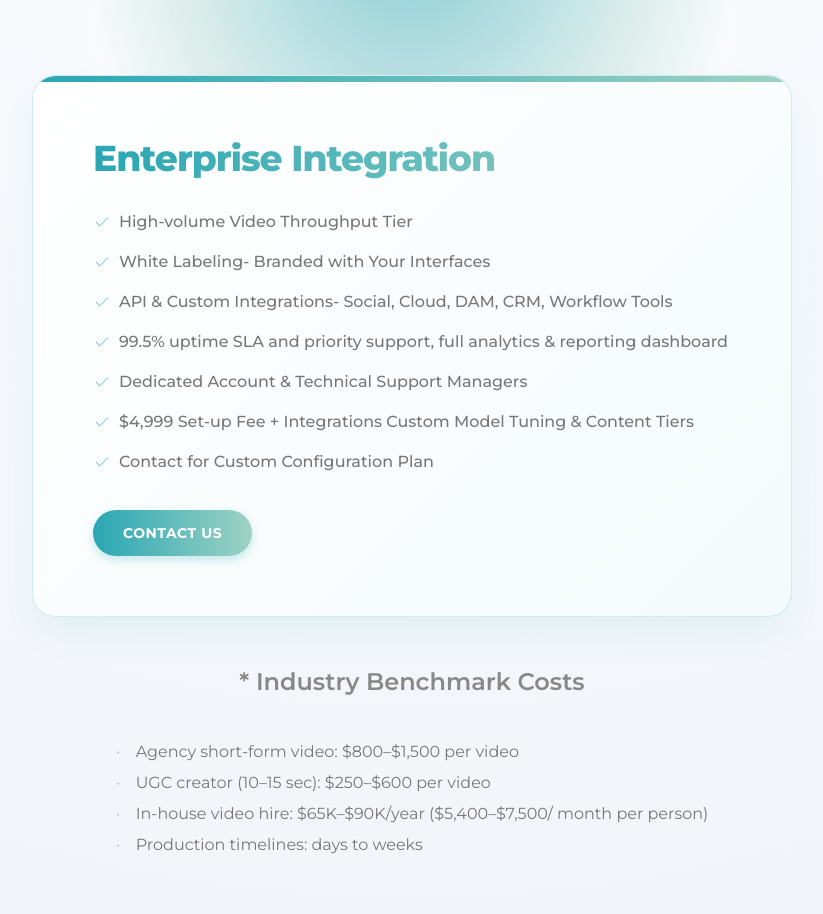
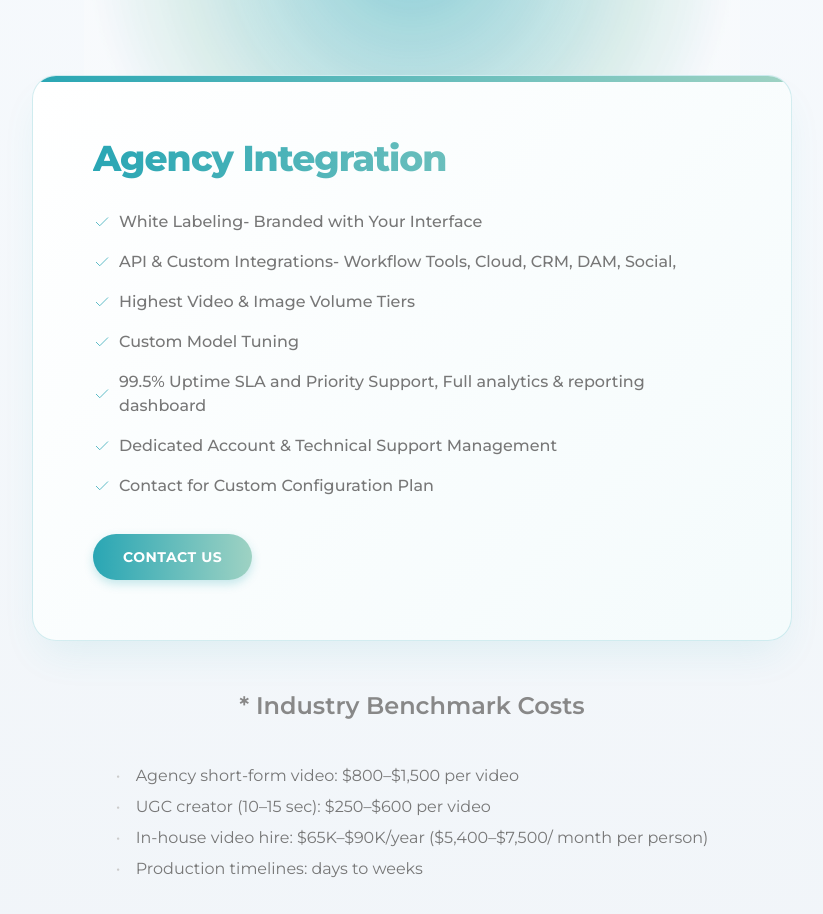
Before and after one commit to runhelixai/runhelix-website, a Next.js app: page / in a window 1280 px wide. Shown: the part 9040-9954 px from the top of the page, without its empty margins (228-1051 px from the left). Built offline with nearby package versions, Linux system fonts and the light colour scheme; no server answers; the database is empty.

Commit message:
styles:pricing section content change'

```diff
--- a/src/modulars/home/simplePricing/index.js
+++ b/src/modulars/home/simplePricing/index.js
@@ -295,37 +295,41 @@ export default function SimplePricing() {
           <div className={styles.pricingbottommain}>
             <div className={styles.pricingbottom}>
               <div className={styles.pricingbottomtopbox}>
-                <h6>Enterprise Integration</h6>
+                <h6>Agency Integration</h6>
                 <div className={styles.iconText}>
                   <img src={CheckIcon} alt="CheckIcon" />
-                  <span>High-volume Video Throughput Tier</span>
+                  <span>White Labeling- Branded with Your Interface
+                  </span>
                 </div>
                 <div className={styles.iconText}>
                   <img src={CheckIcon} alt="CheckIcon" />
-                  <span> White Labeling- Branded with Your Interfaces</span>
+                  <span> API & Custom Integrations- Workflow Tools, Cloud, CRM, DAM, Social,
+                  </span>
                 </div>
                 <div className={styles.iconText}>
                   <img src={CheckIcon} alt="CheckIcon" />
-                  <span>API & Custom Integrations- Social, Cloud, DAM, CRM, Workflow
-                    Tools</span>
+                  <span>Highest Video & Image Volume Tiers
+                  </span>
                 </div>
                 <div className={styles.iconText}>
                   <img src={CheckIcon} alt="CheckIcon" />
-                  <span>99.5% uptime SLA and priority support, full analytics &
-                    reporting dashboard</span>
+                  <span>Custom Model Tuning
+                  </span>
                 </div>
                 <div className={styles.iconText}>
                   <img src={CheckIcon} alt="CheckIcon" />
-                  <span>Dedicated Account & Technical Support Managers</span>
+                  <span>99.5% Uptime SLA and Priority Support, Full analytics & reporting dashboard
+                  </span>
                 </div>
                 <div className={styles.iconText}>
                   <img src={CheckIcon} alt="CheckIcon" />
-                  <span>$4,999 Set-up Fee + Integrations Custom Model Tuning & Content
-                    Tiers</span>
+                  <span>Dedicated Account & Technical Support Management
+                  </span>
                 </div>
                 <div className={styles.iconText}>
                   <img src={CheckIcon} alt="CheckIcon" />
-                  <span>Contact for Custom Configuration Plan</span>
+                  <span>Contact for Custom Configuration Plan
+                  </span>
                 </div>
                 {/* <a href="https://platform.runhelix.ai/auth" target="_blank"> */}
                 <button type="button" className={styles.contactbtn}>
```
